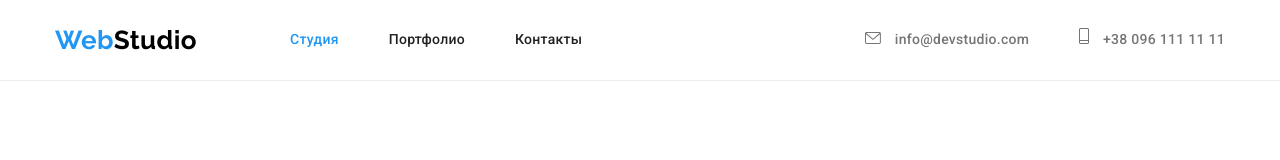
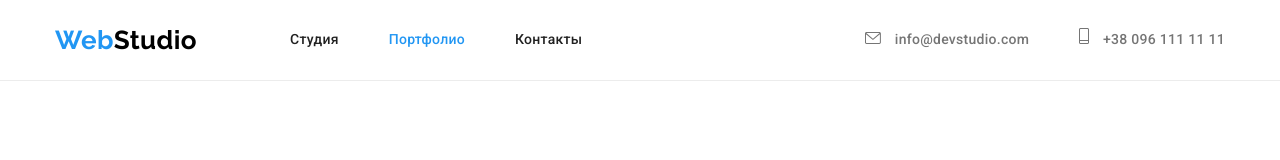
Before and after one commit to vchumack/goit-markup-hw-04, a plain HTML site: page portfolio.html in a window 1280 px wide. Shown: the top 160 px of the page. Drawn offline with nearby package versions, Linux system fonts and the light colour scheme.

Commit message:
актив в портфолио

```diff
--- a/portfolio.html
+++ b/portfolio.html
@@ -26,10 +26,10 @@
         <nav>
           <ul class="site-nav__list list">
             <li class="site-nav__item">
-              <a href="./index.html" class="site-nav__link site-nav__link--active">Студия</a>
+              <a href="./index.html" class="site-nav__link">Студия</a>
             </li>
             <li class="site-nav__item">
-              <a href="./portfolio.html" class="site-nav__link">Портфолио</a>
+              <a href="./portfolio.html" class="site-nav__link site-nav__link--active">Портфолио</a>
             </li>
             <li class="site-nav__item"><a href="" class="site-nav__link">Контакты</a></li>
           </ul>
```
